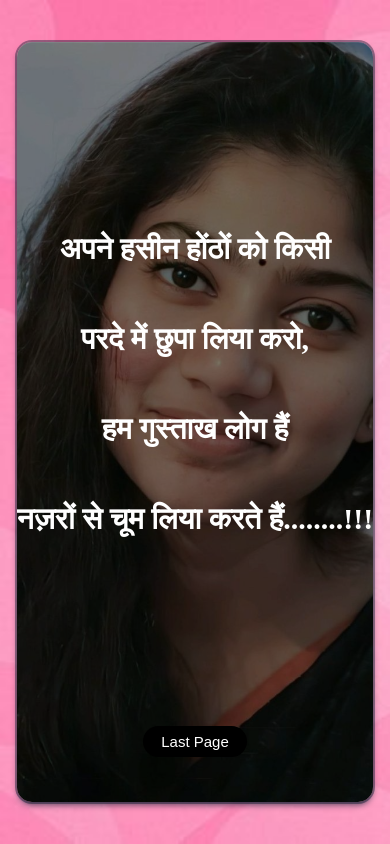
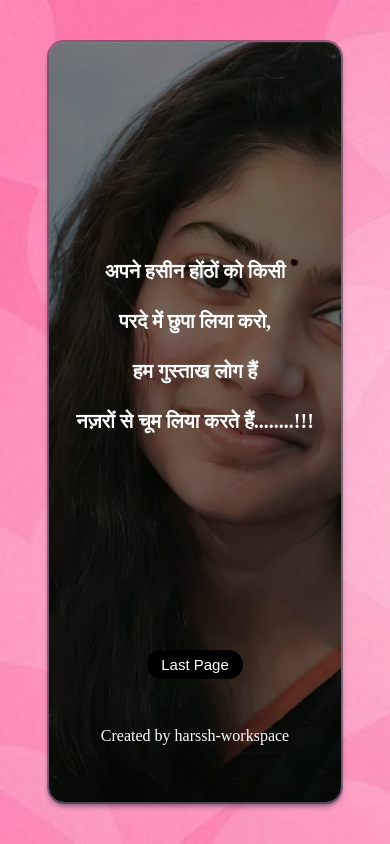
Before and after one commit to harssh-workspace/Valentine, a plain HTML site: page shayri.html in a window 390 px wide. Drawn offline with Linux system fonts and the light colour scheme.

Commit message:
added name

```diff
--- a/shayri.html
+++ b/shayri.html
@@ -30,7 +30,7 @@
             align-items: center;
             overflow: hidden;
             background-size: cover;
-            min-width: 60%;
+            width: 75%;
             height: 90%;
             text-align: center;
             border-radius: 15px;
@@ -41,17 +41,17 @@
             display: flex;
             justify-content: center;
             align-items: center;
-            height: 90%;
+            height: 80%;
         }
 
         .shayri h3 {
-            line-height: 3;
+            line-height: 2.5;
             color: rgb(255, 255, 255);
             text-align: center;
-            font-size: 30px;
+            font-size: 26px;
         }
 
-        .btn a button{
+        .btn a button {
             font-size: 15px;
             padding-left: 5%;
             padding-right: 5%;
@@ -62,11 +62,29 @@
             border-radius: 100px;
             border: none;
         }
-        .btn a button:hover{
+
+        .btn a button:hover {
             color: black;
             background-color: white;
             transition: 0.3s;
             box-shadow: rgba(0, 0, 0, 0.24) 0px 3px 8px;
+        }
+        .creator{
+            margin-top: 3rem;
+        }
+        .creator p a {
+            text-decoration: none;
+            color: rgb(255, 255, 255);
+
+        }
+
+        .creator p a:hover {
+            border-bottom: 1px solid rgb(255, 255, 255);
+        }
+        @media(max-width:480px){
+            .shayri h3{
+                font-size: 20px;
+            }
         }
     </style>
 </head>
@@ -83,6 +101,9 @@
                 <button>Last Page</button>
             </a>
         </div>
+        <div class="creator">
+            <p><a href="https://github.com/harssh-workspace">Created by harssh-workspace</a></p>
+        </div>
     </div>
 </body>
 
```
Also changed, not shown: index.html (+11 -0 lines), pickup-line.html (+23 -2 lines), thanks.html (+20 -4 lines), yes.html (+20 -3 lines).
